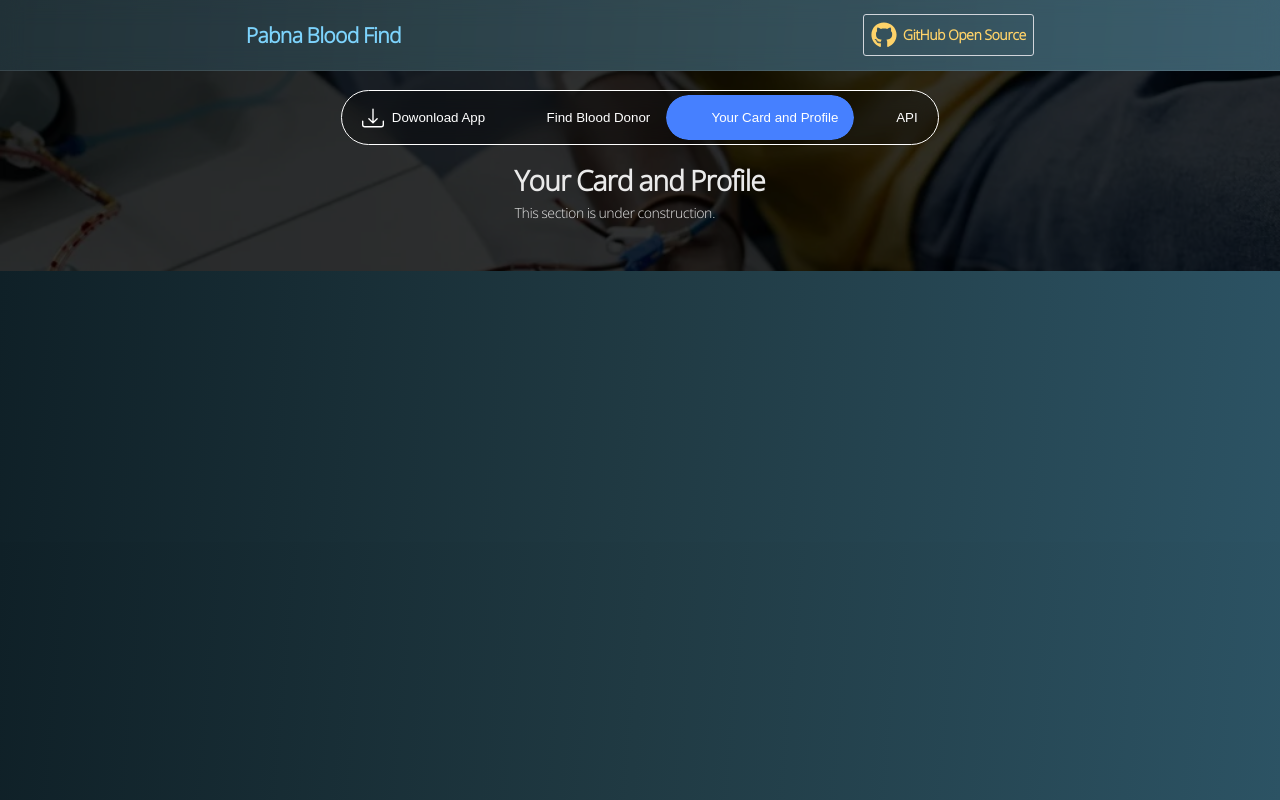
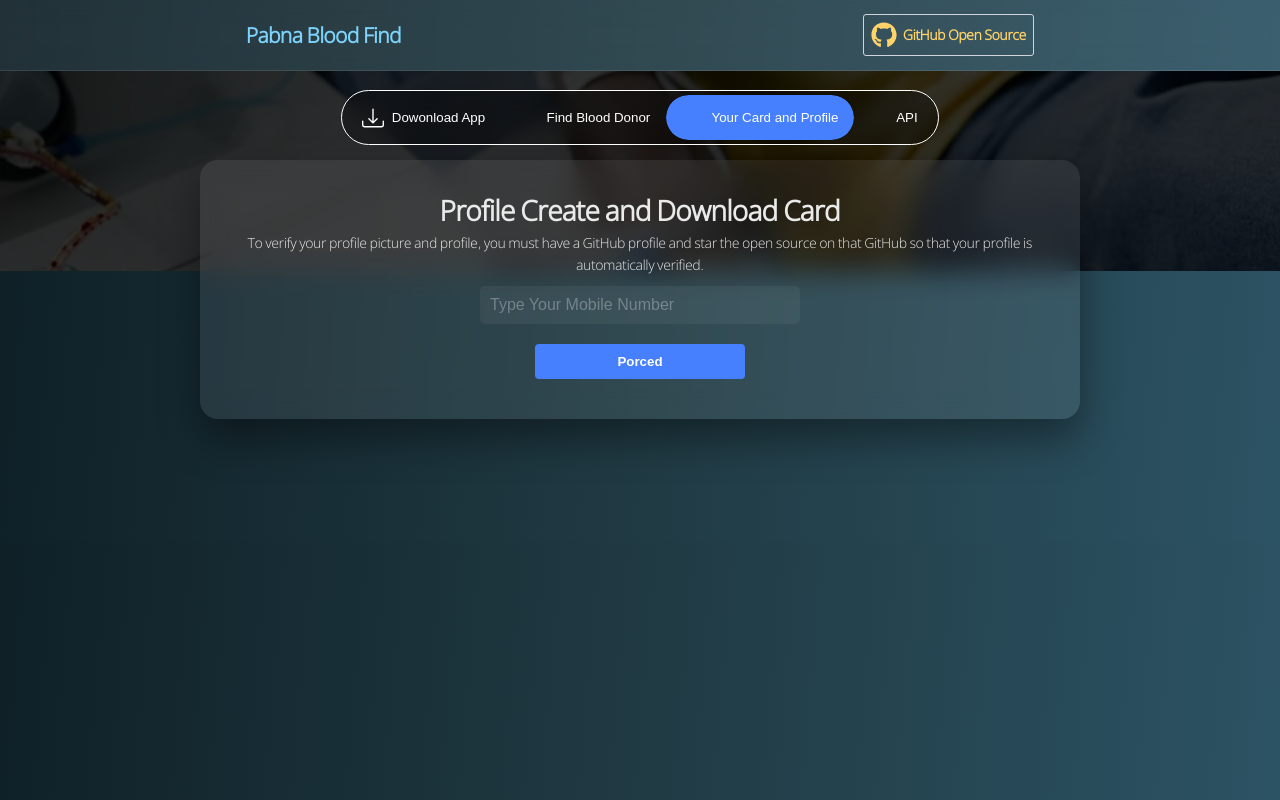
Before and after one commit to nahidhk/pabnaBloodFind-Website, a React (Create React App) app: page / in a window 1280 px wide. Both pictures are taken after a click on the button "Your Card and Profile". Built offline with nearby package versions, Linux system fonts and the light colour scheme; some icons are missing.

Commit message:
update the commit server

```diff
--- a/src/components/FindBlood.tsx
+++ b/src/components/FindBlood.tsx
@@ -10,6 +10,8 @@ import {
     FaFemale,
 } from "react-icons/fa";
 import url from "../api/url.json";
+import { MdVerified } from "react-icons/md";
+
 
 
 interface Donor {
@@ -107,30 +109,27 @@ export default function FindBlood() {
                         {!loading &&
                             filteredData.map((item) => (
                                 <div key={item.id} className="model">
-                                    <div className="flex medel">
+                                    <div className="flex center medel">
                                         <img
-                                            src={item.image || "https://github.com/nahidhk.png"}
+                                             src={item.image || "https://simhub.github.io/avatar-face-expression/img/avatar/svg/neutral_male.svg"}
                                             className="userImg"
                                             alt="donor"
+
                                         />
 
                                         <div className="marginLeft">
-                                            <h2>{item.name} {item.v === "1" ? "(Verified)" : "(Unverified)"}</h2>
-
-                                            <p>
-                                                <span className="mark">
+                                            <h2 className="flex center medel">{item.name} {item.v === "1" ? (<MdVerified className="ff4680" />) : "(Unverified)"}</h2>
+                                            <p className="mark flex center medel">
                                                 {item.gender === "male" ? (
                                                     <>
-                                                            <FaMale /> Male
+                                                        👨 Male
                                                     </>
                                                 ) : (
                                                     <>
-                                                            <FaFemale /> Female
+                                                        👩 Female
                                                     </>
                                                 )}
-                                                </span>
                                             </p>
-
                                             <p>
                                                 📞 <b>{item.phone}</b>
                                             </p>
@@ -144,7 +143,7 @@ export default function FindBlood() {
                                                 📍 {item.address}
                                             </p>
 
-                                            <div className="socalIcon">
+                                            <div className="socalIcon flex center medel">
                                                 <a href={`tel:${item.phone}`}>
                                                     <FaPhoneSquareAlt className="phoneIcon" />
                                                 </a>
--- a/src/components/Profile.tsx
+++ b/src/components/Profile.tsx
@@ -1,10 +1,25 @@
 import React from "react";
 
 function Profile() {
+  const [userNumber, setUserNumber] = React.useState("");
   return (
-    <div>
-      <h1>Your Card and Profile</h1>
-      <p>This section is under construction.</p>
+    <div className="card">
+      <div className="flex center medel">
+        <div>
+          <div className="flex center medel clomun">
+            <h1>
+              Profile Create and Download Card
+            </h1>
+            <p className="textCenter">
+             To verify your profile picture and profile, you must have a GitHub profile and star the open source on that GitHub so that your profile is automatically verified.
+            </p>
+             <input onChange={(e) => setUserNumber(e.target.value)} type="" className="inputField" placeholder="Type Your Mobile Number"/>
+             <button className="downloadBtn">
+              Porced
+             </button>
+          </div>
+        </div>
+      </div>
     </div>
   );
 }
--- a/src/index.css
+++ b/src/index.css
@@ -237,10 +237,12 @@ p {
 	backdrop-filter: blur(10px);
 	animation: animation 0.5s;
 }
+
 @keyframes animation {
 	0% {
 		transform: scale(0);
 	}
+
 	100% {
 		transform: scale(1);
 	}
@@ -264,6 +266,7 @@ p {
 	margin: 10px;
 	width: 210px;
 	text-align: center;
+	border: none;
 }
 
 .downloadBtn:hover {
@@ -331,11 +334,10 @@ p {
 }
 
 .userImg {
-	height: 80px;
-	width: 80px;
+	height: 200px;
+	width: 200px;
 	border: 2px solid #4680ff;
 	padding: 3px;
-	border-radius: 100px;
 }
 
 .marginLeft {
@@ -343,11 +345,11 @@ p {
 }
 
 .mark {
-	background-color: #2a2a2a30;
+	background-color: #ffffff57;
 	padding: 2px 6px;
 	border-radius: 4px;
 	color: #fff;
-	font-size: 14px;
+	margin: 10px;
 }
 
 .blood {
@@ -385,6 +387,10 @@ p {
 	color: #3562d6;
 }
 
+.ff4680 {
+	color: #4680ff;
+}
+
 @media only screen and (max-width: 768px) {
 	.mbText {
 		display: none;
@@ -392,6 +398,14 @@ p {
 
 	.screenShort {
 		width: 400px;
+	}
+
+	.userImg {
+		height: 80px;
+		width: 80px;
+		border: 2px solid #4680ff;
+		padding: 3px;
+		border-radius: 100px;
 	}
 }
 
@@ -419,25 +433,28 @@ p {
 ::-webkit-scrollbar-thumb:hover {
 	background: #fefefe;
 }
+
 /* HTML: <div class="loader"></div> */
 .loader {
 	width: 50px;
 	aspect-ratio: 1;
 	display: grid;
 }
+
 .loader::before,
 .loader::after {
-  content:"";
+	content: "";
 	grid-area: 1/1;
-  --c:no-repeat radial-gradient(farthest-side,#25b09b 92%,#0000);
+	--c: no-repeat radial-gradient(farthest-side, #25b09b 92%, #0000);
 	background:
-    var(--c) 50%  0,
-    var(--c) 50%  100%,
+		var(--c) 50% 0,
+		var(--c) 50% 100%,
 		var(--c) 100% 50%,
-    var(--c) 0    50%;
+		var(--c) 0 50%;
 	background-size: 12px 12px;
 	animation: l12 1s infinite;
 }
+
 .loader::before {
 	margin: 4px;
 	filter: hue-rotate(45deg);
@@ -446,5 +463,7 @@ p {
 }
 
 @keyframes l12 {
-  100%{transform: rotate(.5turn)}
+	100% {
+		transform: rotate(.5turn)
 	}
+}
```
Lines whose indentation alone changed are shown as unchanged.
